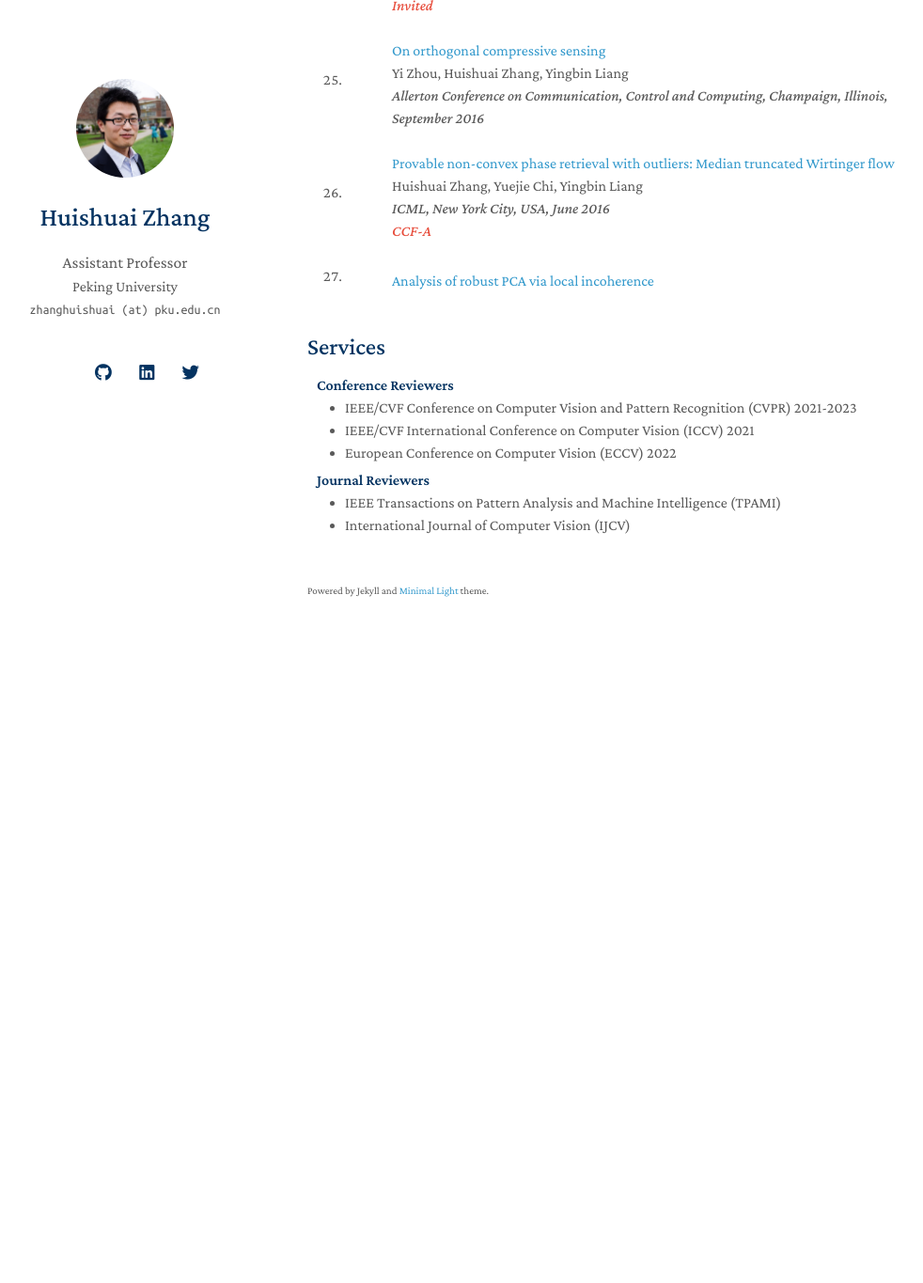
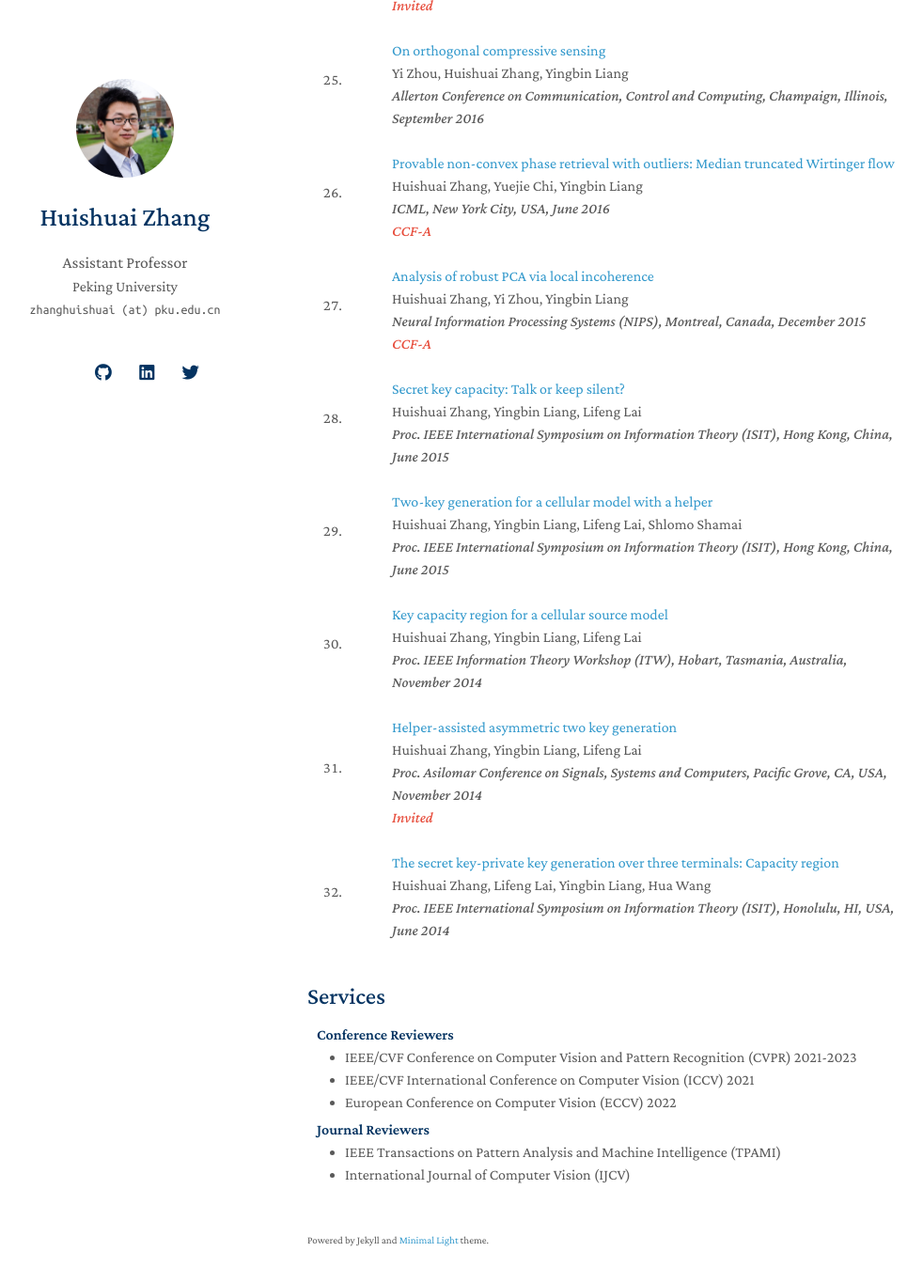
Before and after one commit to huishuai-git/huishuai-git.github.io, a Jekyll site: the page built from index.md, in a window 1280 px wide and 1400 px high, scrolled down 4365 px. Shown: the top 1365 px of the window at 94% size, without its empty margins (143-1125 px from the left). Built offline with Jekyll 4.4.1, drawn with Linux system fonts in a browser that asks for light colours; nearby versions of some CDN libraries; a style sheet for code colours, icons or effects is not loaded; our own code applies the rules of GitHub Pages for plain Markdown files; before the commit the page ends 5074 px from its top, so only the background shows below that.

```diff
--- a/_data/conferences.yml
+++ b/_data/conferences.yml
@@ -153,3 +153,31 @@ main:
     notes: "CCF-A"
 
   - title: "Analysis of robust PCA via local incoherence"
+    authors: "Huishuai Zhang, Yi Zhou, Yingbin Liang"
+    conference: "Neural Information Processing Systems (NIPS), Montreal, Canada, December 2015"
+    notes: "CCF-A"
+
+  - title: "Secret key capacity: Talk or keep silent?"
+    authors: "Huishuai Zhang, Yingbin Liang, Lifeng Lai"
+    conference: "Proc. IEEE International Symposium on Information Theory (ISIT), Hong Kong, China, June 2015"
+    notes: ""
+
+  - title: "Two-key generation for a cellular model with a helper"
+    authors: "Huishuai Zhang, Yingbin Liang, Lifeng Lai, Shlomo Shamai"
+    conference: "Proc. IEEE International Symposium on Information Theory (ISIT), Hong Kong, China, June 2015"
+    notes: ""
+
+  - title: "Key capacity region for a cellular source model"
+    authors: "Huishuai Zhang, Yingbin Liang, Lifeng Lai"
+    conference: "Proc. IEEE Information Theory Workshop (ITW), Hobart, Tasmania, Australia, November 2014"
+    notes: ""
+
+  - title: "Helper-assisted asymmetric two key generation"
+    authors: "Huishuai Zhang, Yingbin Liang, Lifeng Lai"
+    conference: "Proc. Asilomar Conference on Signals, Systems and Computers, Pacific Grove, CA, USA, November 2014"
+    notes: "Invited"
+
+  - title: "The secret key-private key generation over three terminals: Capacity region"
+    authors: "Huishuai Zhang, Lifeng Lai, Yingbin Liang, Hua Wang"
+    conference: "Proc. IEEE International Symposium on Information Theory (ISIT), Honolulu, HI, USA, June 2014"
+    notes: ""
```
